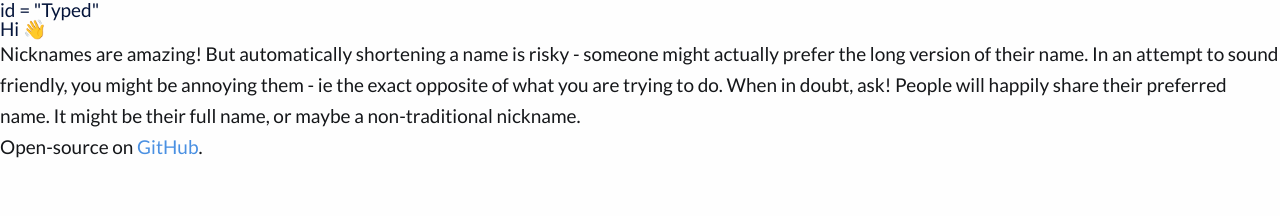
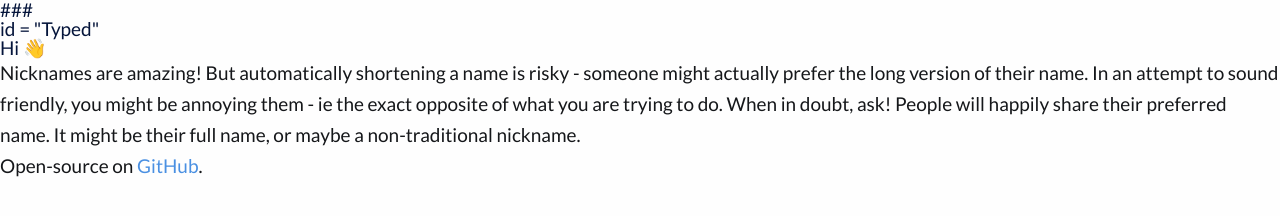
Before and after one commit to KFR121/KFR121.github.io, a plain HTML site: page index.html in a window 1280 px wide. Drawn offline with Linux system fonts and the light colour scheme.

Commit message:
Update index.html

```diff
--- a/index.html
+++ b/index.html
@@ -5,7 +5,7 @@
 <script type = "text/javascript" src="nohello.js"></script>
 </head>
 <body>
-<h1> id = "Typed" </h1>
+###<h1> id = "Typed" </h1>
 <h2>Hi &#128075; </h2>
 <p> Nicknames are amazing! But automatically shortening a name is risky - someone might actually
   prefer the long version of their name. In an attempt to sound friendly, you might be annoying them - ie the
```
